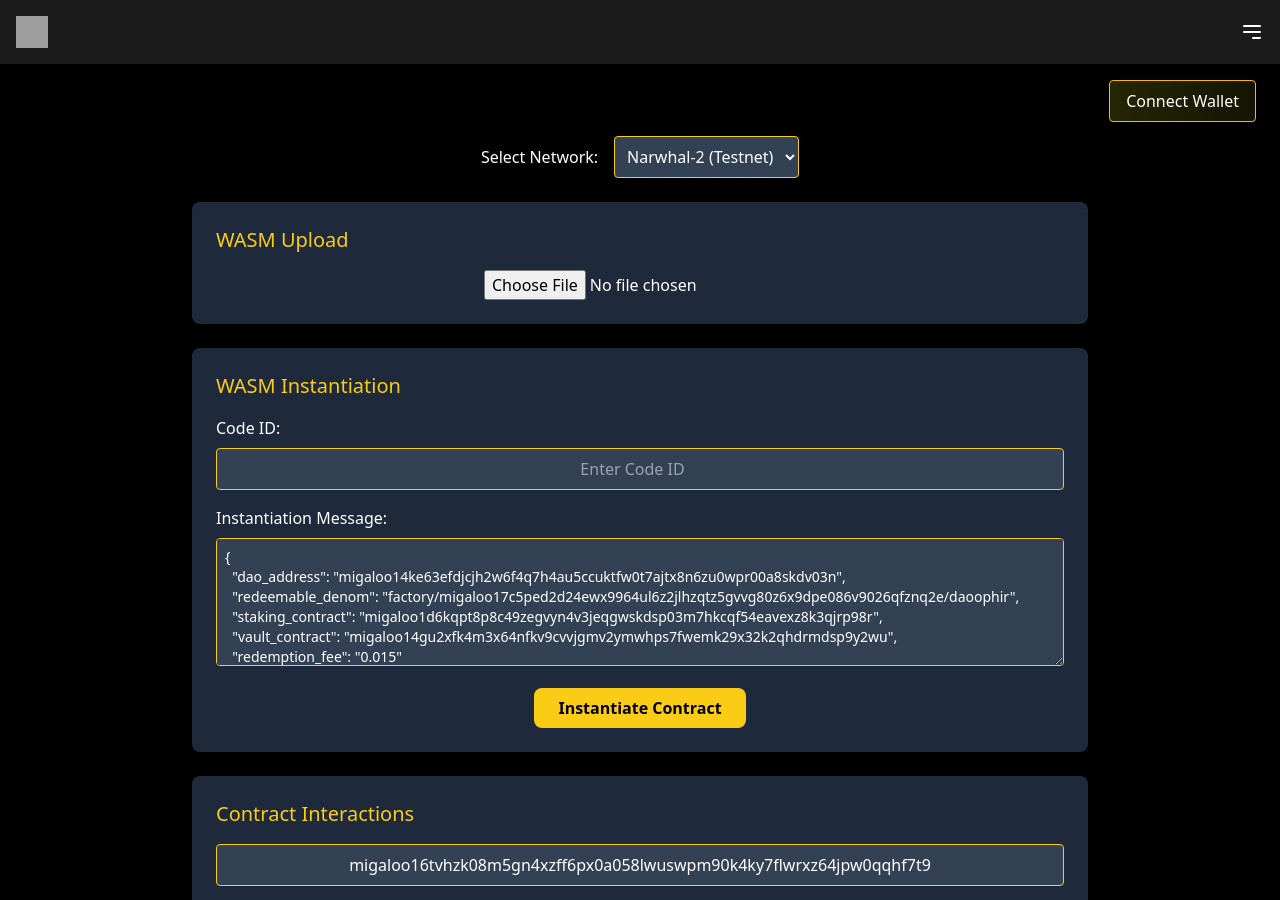
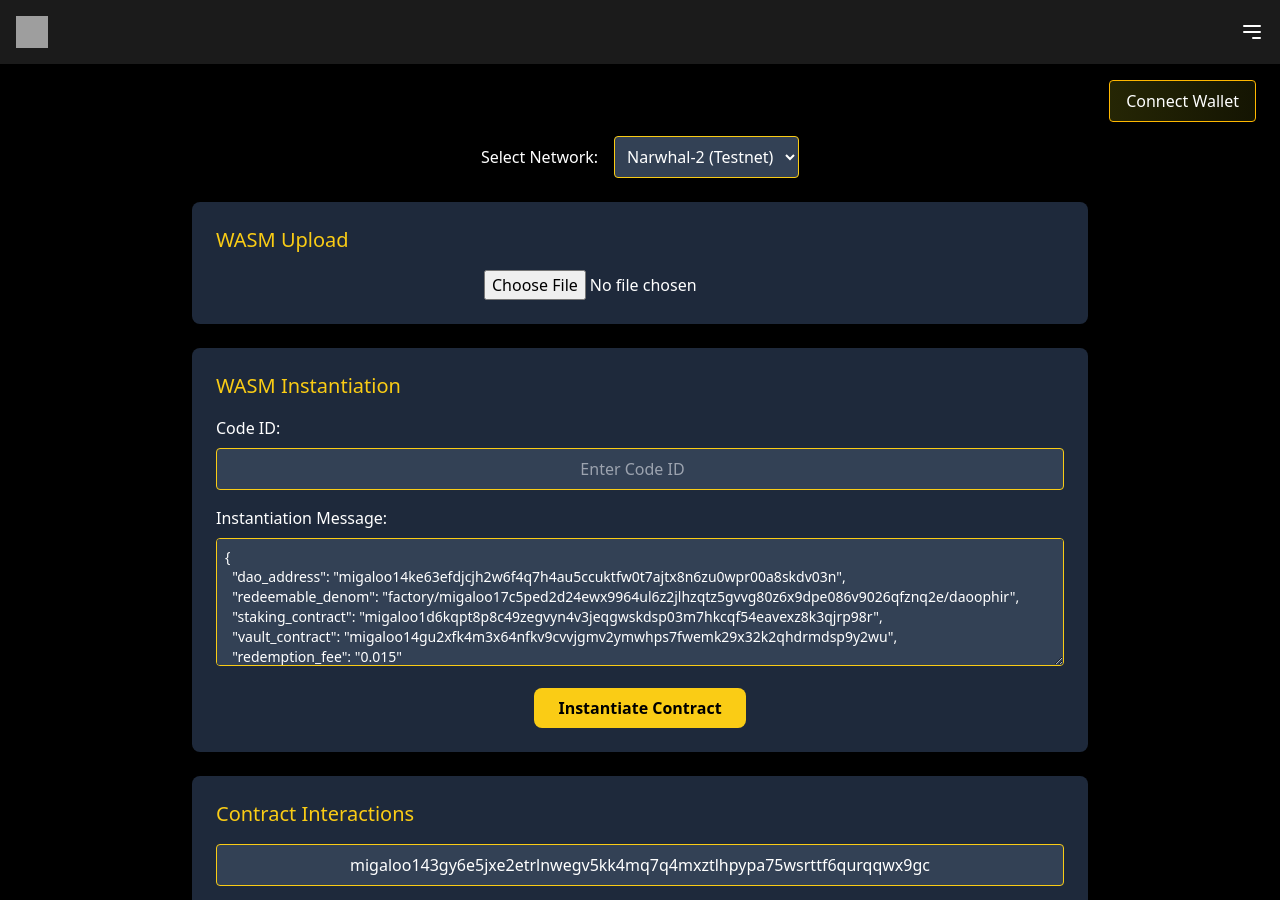
Before and after one commit to rishichalla67/ophir-dao, a React (Create React App) app: page /wasmdev in a window 1280 px wide. Shown: the top 900 px of the page. Built offline with nearby package versions, Linux system fonts and the light colour scheme; grey boxes are pictures that could not be loaded.

Commit message:
adding integration for redeemable treasury wasm

```diff
--- a/src/components/redeem.js
+++ b/src/components/redeem.js
@@ -239,7 +239,10 @@ const Redeem = () => {
         },
       };
       const redeemMessage = {
-        redeem_assets: {},
+        redeem_assets: {
+          sender: connectedWalletAddress,
+          amount: (Number(ophirAmount) * OPHIR_DECIMAL).toString(),
+        },
       };
       const signer = await getSigner();
 
@@ -261,9 +264,9 @@ const Redeem = () => {
       const result = await client.execute(
         connectedWalletAddress,
         contractAddress,
-        updateRedemptionAmount,
+        redeemMessage,
         fee,
-        "Execute update redemption amount contract message",
+        "Execute redeem assets contract message",
         funds
       );
 
--- a/src/helper/daoConfig.js
+++ b/src/helper/daoConfig.js
@@ -16,7 +16,7 @@ export const daoConfig = {
 
   // Contract Addresses
   CONTRACT_ADDRESS:
-    "migaloo1trervm6476m6uhqgm2vn2gjtez3658u9gh6ztear5ex5x4c8tg9q0m63jz",
+    "migaloo1gj6vzlgtsqekumy4g9f2zgqq4eqwgxh4ldl0j0aykc26d0xh9f7sm9kdk5",
   CONTRACT_ADDRESS_TESTNET:
-    "migaloo16tvhzk08m5gn4xzff6px0a058lwuswpm90k4ky7flwrxz64jpw0qqhf7t9",
+    "migaloo143gy6e5jxe2etrlnwegv5kk4mq7q4mxztlhpypa75wsrttf6qurqqwx9gc",
 };
```
